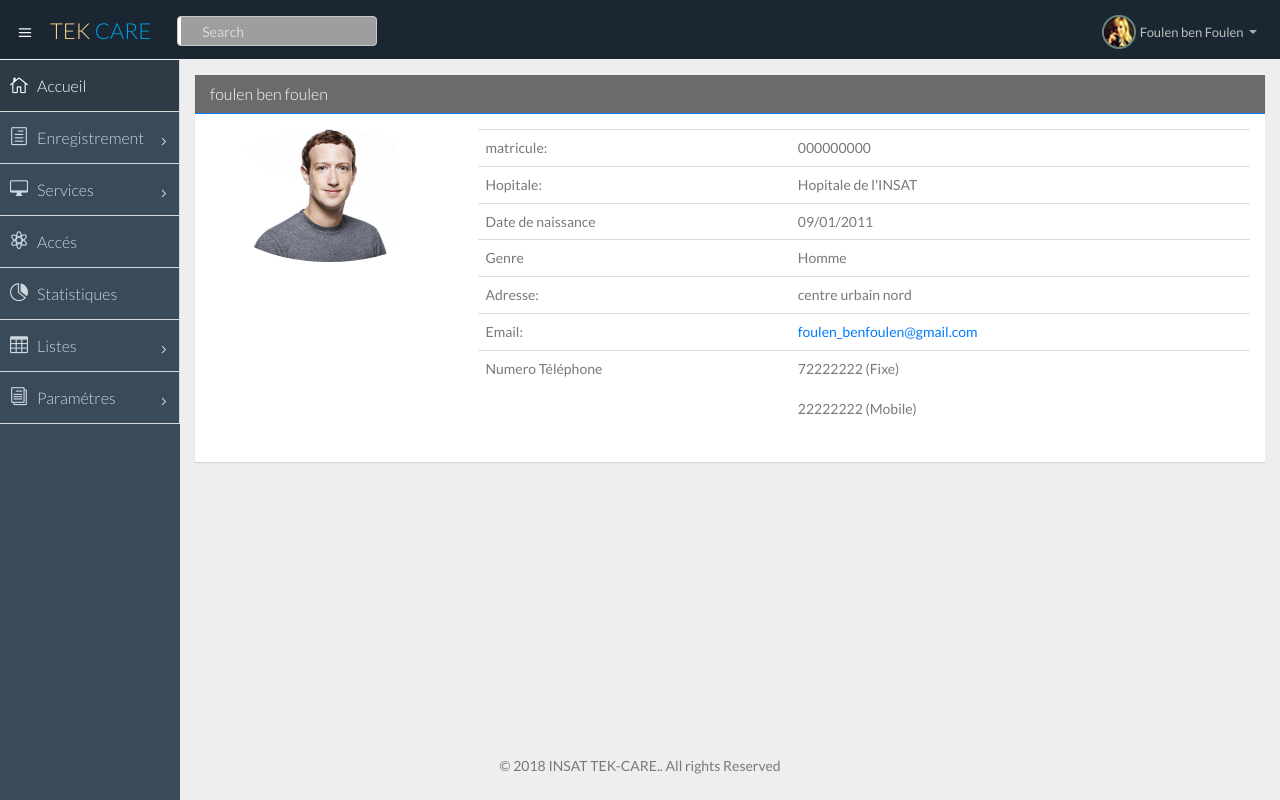
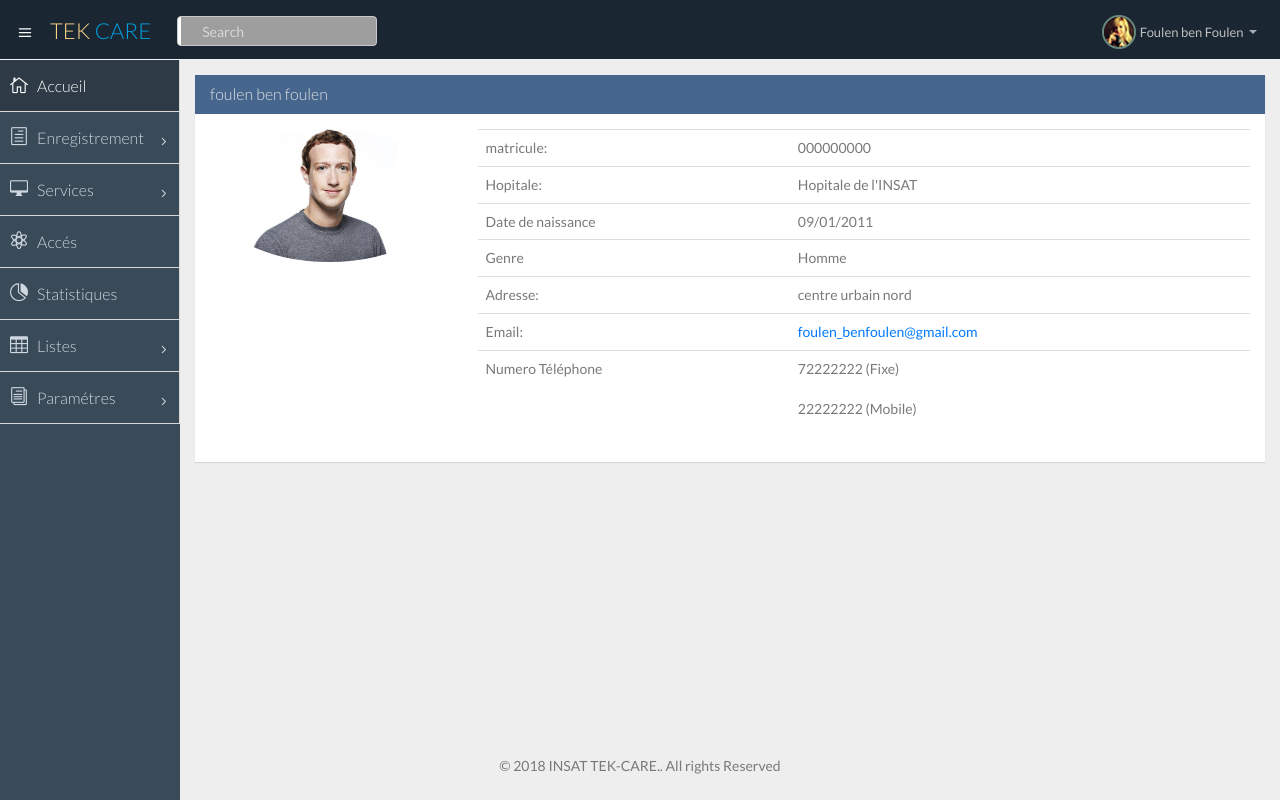
Before and after one commit to khalilMejri/Hospital-Management-web-app, a PHP site: page /profileReceptioniste.html in a window 1280 px wide. Run offline with PHP 8.4, Linux system fonts and the light colour scheme; some libraries are stand-ins or nearby versions; grey boxes are pictures that could not be loaded.

Commit message:
panel-fix

```diff
--- a/css/custom.css
+++ b/css/custom.css
@@ -4,3 +4,9 @@
 * Date: 04/06/2018
 * Release: this is a beta version under "Projet web 2018"
 */
+
+#recep_panel{
+    color: #e3e3e3;
+    background-color: #46668e;
+    border-color: #46668e;
+}
--- a/profileReceptioniste.html
+++ b/profileReceptioniste.html
@@ -187,8 +187,8 @@
 
 
 
-                        <div class="panel panel-primary" >
-                            <div class="panel-heading" style="background-color: #6b6b6b">
+                        <div class="panel" >
+                            <div id="recep_panel" class="panel-heading " >
                                 <h3 class="panel-title">foulen ben foulen</h3>
                             </div>
                             <div class="panel-body">
```
